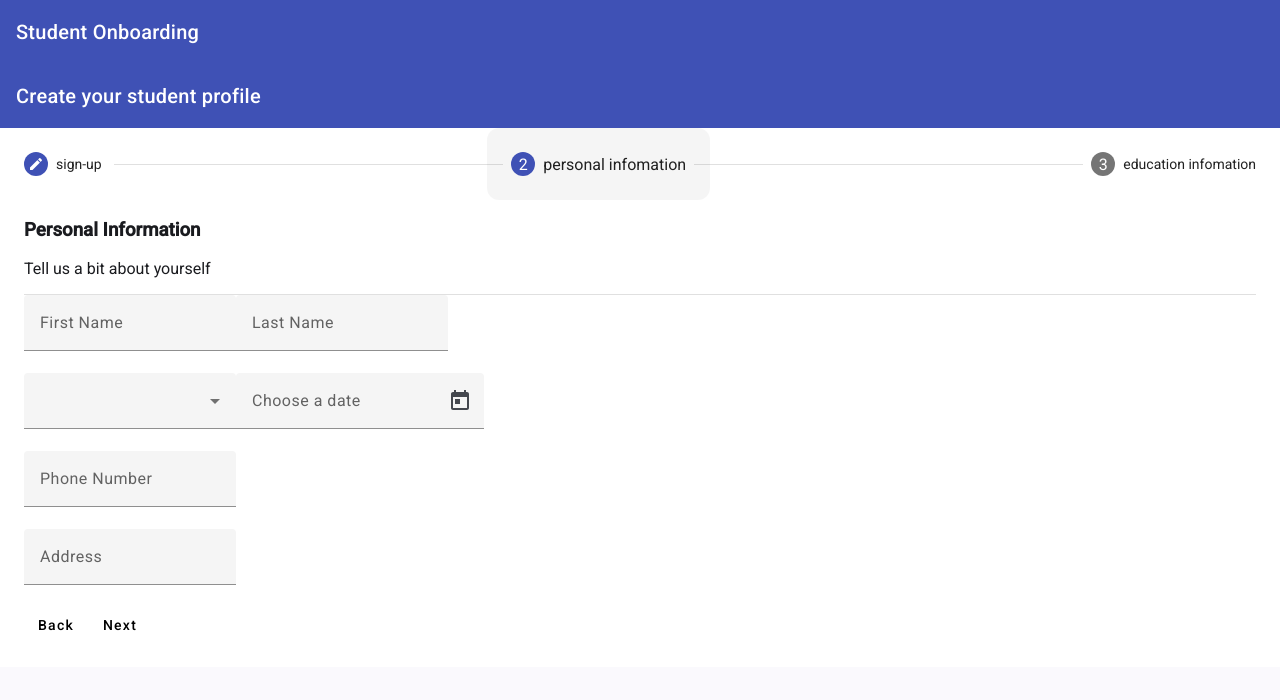
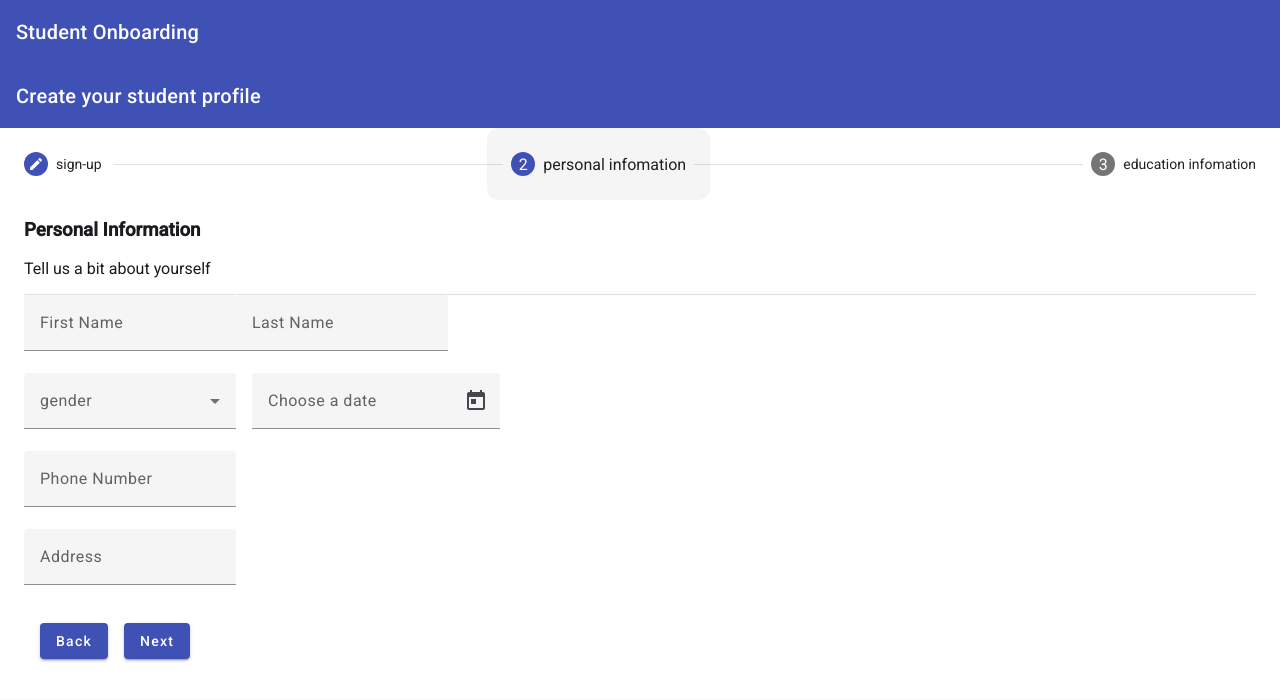
Before and after one commit to Chitturi-Prasanna/task-1, an Angular app: page / in a window 1280 px wide. Both pictures are taken after typing "name@example.com", "Sample123", "Sample123" into the empty fields and a click on the button "Next". Shown: the top 700 px of the page. Built offline with nearby package versions, Linux system fonts and the light colour scheme.

Commit message:
fixed gap

```diff
--- a/src/app/pages/education-infomation/education-infomation.component.html
+++ b/src/app/pages/education-infomation/education-infomation.component.html
@@ -6,10 +6,10 @@
   @for (educationGroup of typedEducationArray; track $index) {
     <p>Education Entry #{{$index +1}}</p>
     @if(educationArray.length > 1){
-        <mat-icon (click)="onRemoveClick($index)">delete</mat-icon>
+      <mat-icon (click)="onRemoveClick($index)">delete</mat-icon>
     }
 
-    <div [formGroup]="educationGroup" style="margin-bottom: 2rem;">
+    <div [formGroup]="educationGroup">
       <mat-form-field class="form-field">
         <input matInput placeholder="High School Name" formControlName="highSchool" required>
         @if (educationGroup.get('highSchool')?.hasError('required')) {
@@ -24,7 +24,7 @@
         }
       </mat-form-field>
 
-      <div class="form-field">
+      <div class="form-field major">
         <mat-form-field>
           <input matInput placeholder="Intended Major" formControlName="intendedMajor" required>
           @if (educationGroup.get('intendedMajor')?.hasError('required')) {
@@ -47,8 +47,8 @@
 
   <button mat-raised-button color="primary" class="form-field" (click)="onAddClick()">Add another education entry</button>
 
-  <div>
-    <button mat-button matStepperPrevious>Back</button>
-    <button mat-button matStepperNext>Next</button>
+  <div class="navigation-buttons">
+    <button mat-raised-button matStepperPrevious color="primary">Back</button>
+    <button mat-raised-button matStepperNext color="primary">Next</button>
   </div>
 </form>
--- a/src/app/pages/education-infomation/education-infomation.component.scss
+++ b/src/app/pages/education-infomation/education-infomation.component.scss
@@ -1,3 +1,14 @@
 .form-field{
     width: 100%;
 }
+
+.major{
+    display: flex;
+    gap:3rem;
+}
+
+.navigation-buttons{
+    padding: 1rem;
+    display: flex;
+    gap:1rem
+}
--- a/src/app/pages/personal-infomation/personal-infomation.component.html
+++ b/src/app/pages/personal-infomation/personal-infomation.component.html
@@ -22,9 +22,9 @@
         </mat-form-field>
     </div>
 
-    <div>
+    <div class="details">
         <mat-form-field appearance="fill">
-            <mat-select formControlName="gender" required>
+            <mat-select formControlName="gender" required placeholder="gender">
                 @for (field of gender; track field) {
                 <mat-option [value]="field.value">{{ field.viewValue }}</mat-option>
                 }
@@ -62,8 +62,8 @@
         </mat-form-field>
     </div>
 
-    <div>
-        <button mat-button matStepperPrevious>Back</button>
-        <button mat-button matStepperNext>Next</button>
+    <div class="navigation-buttons">
+        <button mat-raised-button matStepperPrevious color="primary">Back</button>
+        <button mat-raised-button matStepperNext color="primary">Next</button>
     </div>
 </form>
--- a/src/app/pages/personal-infomation/personal-infomation.component.scss
+++ b/src/app/pages/personal-infomation/personal-infomation.component.scss
@@ -0,0 +1,10 @@
+.details{
+    display: flex;
+    gap:1rem
+}
+
+.navigation-buttons{
+    padding: 1rem;
+    display: flex;
+    gap:1rem
+}
```
